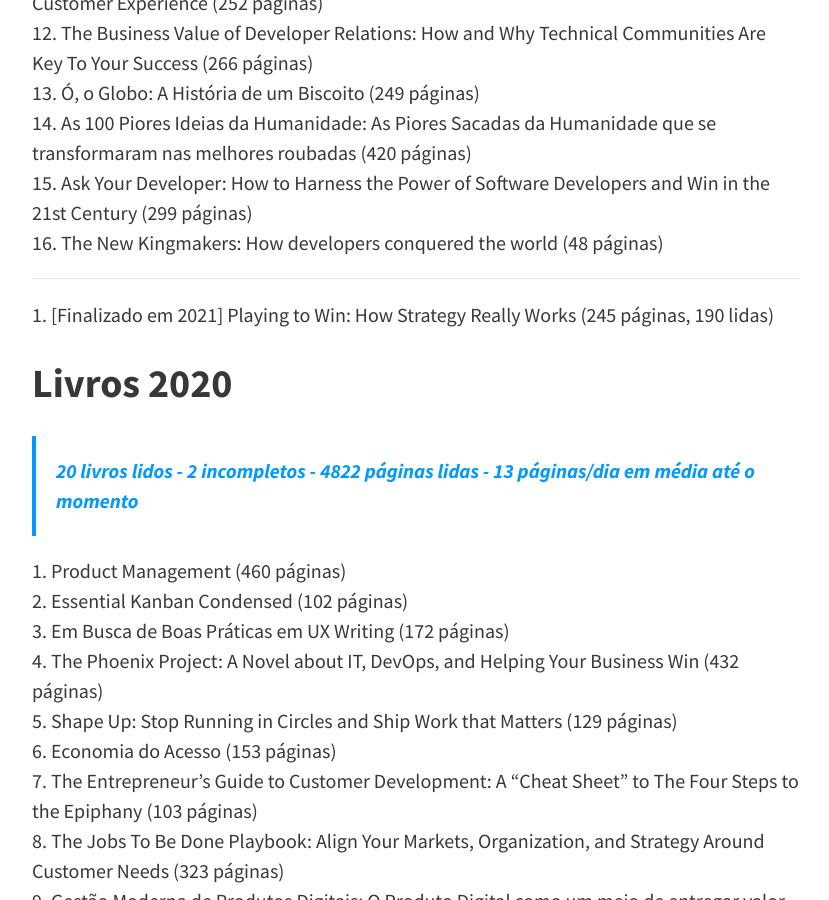
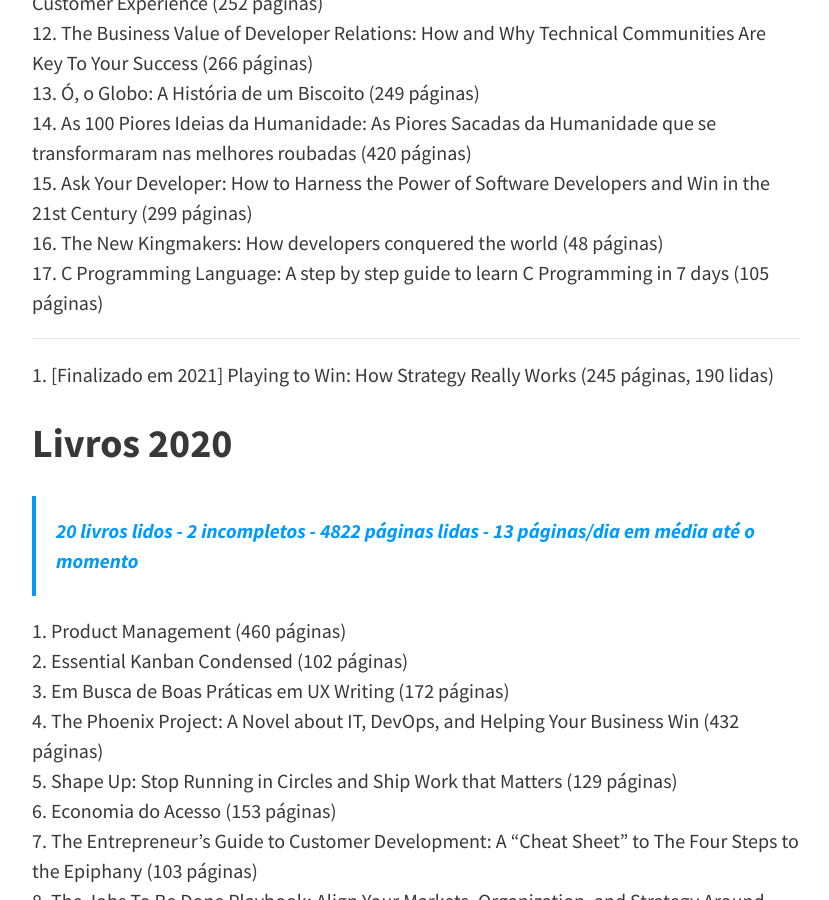
Before and after one commit to felipecbarbosa/felipecbarbosa.github.io, a Jekyll site: the page built from leituras.md, in a window 1280 px wide and 900 px high, scrolled down 1642 px. Shown: the whole window, without its empty margins (224-1053 px from the left). Built offline with Jekyll 4.4.1, drawn with Linux system fonts in a browser that asks for light colours; nearby versions of some CDN libraries; comment, search, counter and statistics services are not loaded.

Commit message:
Added new book

```diff
--- a/leituras.md
+++ b/leituras.md
@@ -40,6 +40,7 @@ Abaixo estão os livros que li desde 2016, ano que comecei a controlar em listas
 14. As 100 Piores Ideias da Humanidade: As Piores Sacadas da Humanidade que se transformaram nas melhores roubadas (420 páginas)
 15. Ask Your Developer: How to Harness the Power of Software Developers and Win in the 21st Century (299 páginas)
 16. The New Kingmakers: How developers conquered the world (48 páginas)
+17. C Programming Language: A step by step guide to learn C Programming in 7 days (105 páginas)
 
 ---
 
```
